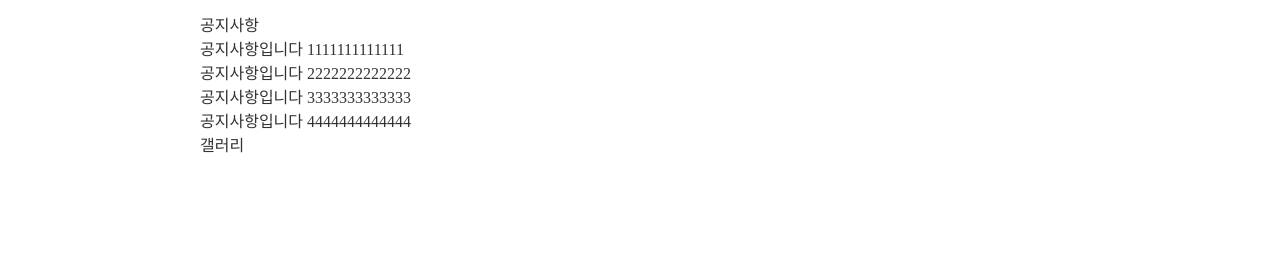
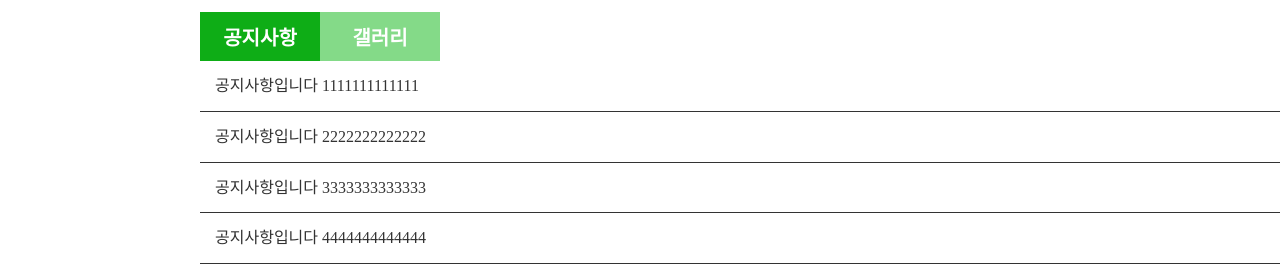
Before and after one commit to hybf1212/WebDesign_D-3, a plain HTML site: page index.html in a window 1280 px wide. Shown: the part 588-852 px from the top of the page. Drawn offline with Linux system fonts and the light colour scheme.

Commit message:
공지사항 갤러리

```diff
--- a/css/layout.css
+++ b/css/layout.css
@@ -171,3 +171,32 @@ img{
     border-bottom: solid #cfcfcf 4px;
     border-left: solid #cfcfcf 4px;
 }
+
+
+.notice-gall a.d-iblock{
+    background-color: #84da88;
+    padding: 10px 0;
+    width: 120px;
+    text-align: center;
+    font-size: 20px;
+    font-weight: 600;
+    color: white;
+}
+.notice-gall .active a.d-iblock{
+    background-color: #0ead16;
+}
+.notice-gall .active ul{
+    z-index: 1000;
+}
+.notice-gall ul ul{
+    width: 100%;
+    top: 100%;
+    left: 0;
+    background-color: white;
+    height: 203px;
+}
+.notice-gall .notice ul a{
+    line-height: 49.75px;
+    padding-left: 15px;
+    border-bottom: 1px solid #333;
+}
--- a/index.html
+++ b/index.html
@@ -79,23 +79,23 @@
                     </div>
                     <a class="banner-link" href=""><img src="img/small-banner-link.png" alt="small-banner-link"></a>
                 </div>
-                <div class="notice-gall">
-                    <ul>
-                        <li>
-                            <a href="">공지사항</a>
-                            <ul>
-                                <li><a href="">공지사항입니다 1111111111111</a></li>
-                                <li><a href="">공지사항입니다 2222222222222</a></li>
-                                <li><a href="">공지사항입니다 3333333333333</a></li>
-                                <li><a href="">공지사항입니다 4444444444444</a></li>
+                <div class="notice-gall h250">
+                    <ul class="d-flex rel">
+                        <li class="notice active">
+                            <a class="d-iblock" href="#none">공지사항</a>
+                            <ul class="abs d-flex flex-column">
+                                <li class="flex-grow"><a href="">공지사항입니다 1111111111111</a></li>
+                                <li class="flex-grow"><a href="">공지사항입니다 2222222222222</a></li>
+                                <li class="flex-grow"><a href="">공지사항입니다 3333333333333</a></li>
+                                <li class="flex-grow"><a href="">공지사항입니다 4444444444444</a></li>
                             </ul>
                         </li>
-                        <li>
-                            <a href="">갤러리</a>
-                            <ul>
-                                <li><a href=""></a></li>
-                                <li><a href=""></a></li>
-                                <li><a href=""></a></li>
+                        <li class="gallery">
+                            <a class="d-iblock" href="#none">갤러리</a>
+                            <ul class="abs d-flex jcev aic">
+                                <li><a href=""><img src="img/gall-1.jpg" alt="gall-1"></a></li>
+                                <li><a href=""><img src="img/gall-2.jpg" alt="gall-2"></a></li>
+                                <li><a href=""><img src="img/gall-3.jpg" alt="gall-3"></a></li>
                             </ul>
                         </li>
                     </ul>
--- a/js/jq.js
+++ b/js/jq.js
@@ -5,4 +5,13 @@ $(document).ready(function(){
         count %= 3
         $(".slide>div").eq(count).addClass("on").siblings().removeClass("on")
     },3000)
+
+    $(".notice>a").click(function(){
+        $(".notice").addClass("active")
+        $(".gallery").removeClass("active")
+    })
+    $(".gallery>a").click(function(){
+        $(".gallery").addClass("active")
+        $(".notice").removeClass("active")
+    })
 })
```
Also changed, not shown: img/gall-1.jpg (added), img/gall-2.jpg (added), img/gall-3.jpg (added).
